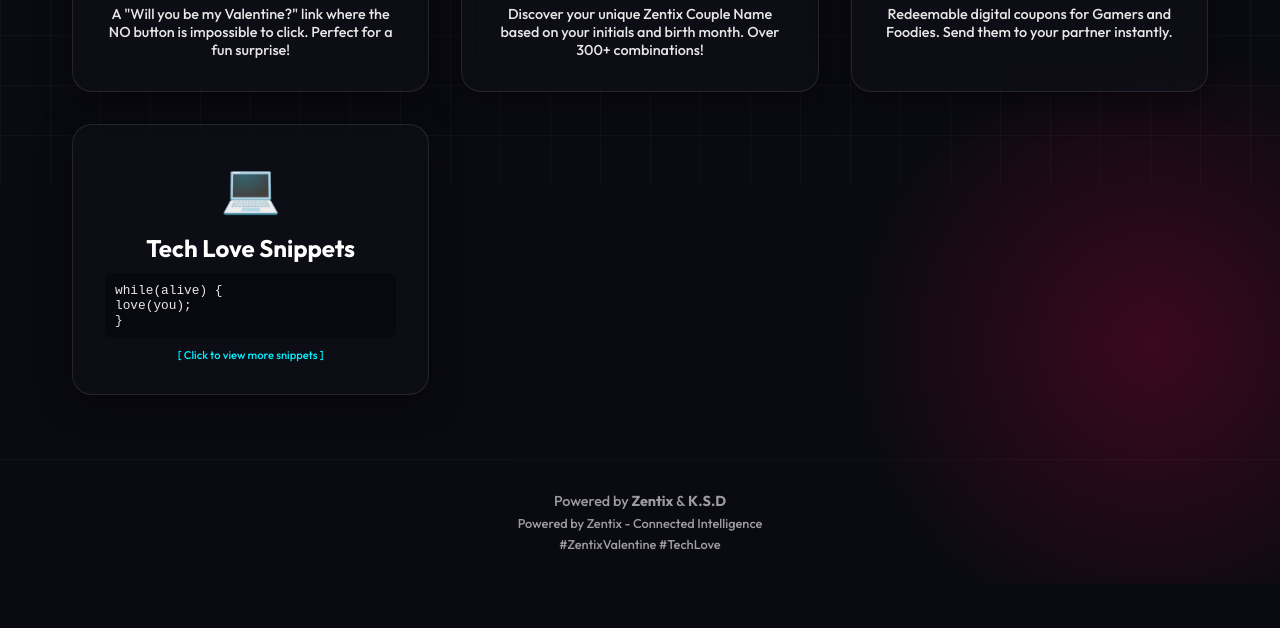
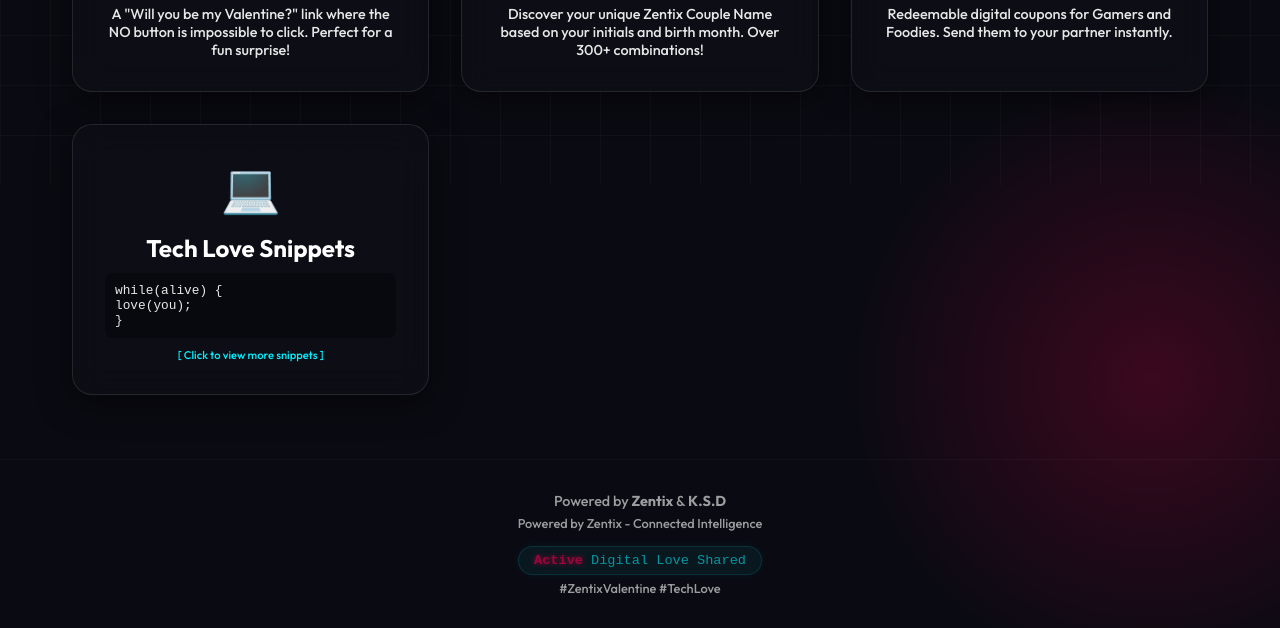
Before and after one commit to kaali-k/zentix-valentine, a plain HTML site: page index.html in a window 1280 px wide. Shown: the part 615-1243 px from the top of the page. Before the commit the page ends 1199 px from the top, so only its background shows below. Drawn offline with Linux system fonts and the light colour scheme; no server answers.

Commit message:
Final deploy: Integrated GA4 and per-page unique visitor tracking

```diff
--- /dev/null
+++ b/counter.js
@@ -0,0 +1,42 @@
+// Visitor Counter Logic for Zentix Valentine
+document.addEventListener("DOMContentLoaded", function() {
+    const counterElement = document.getElementById('visitor-count');
+    if (!counterElement) return;
+
+    // Use page-specific keys for per-page tracking
+    // We use the pathname to identify the page, stripping .html and leading slashes
+    let pageKey = window.location.pathname.split('/').pop().replace('.html', '') || 'home';
+    const namespace = "kaali-zentix-valentine";
+
+    // To ensure "one user = one count" (approximately, using localStorage)
+    const storageKey = `visited_${pageKey}`;
+    const hasVisited = localStorage.getItem(storageKey);
+
+    if (!hasVisited) {
+        // Increment and Get Count (Only if first time)
+        fetch(`https://api.counterapi.dev/v1/${namespace}/${pageKey}/up`)
+            .then(response => response.json())
+            .then(data => {
+                if (data && data.count) {
+                    counterElement.innerText = data.count.toLocaleString();
+                    localStorage.setItem(storageKey, 'true');
+                }
+            })
+            .catch(err => {
+                console.error("Counter failed:", err);
+                counterElement.innerText = "Active";
+            });
+    } else {
+        // Just Get Count without incrementing
+        fetch(`https://api.counterapi.dev/v1/${namespace}/${pageKey}`)
+            .then(response => response.json())
+            .then(data => {
+                if (data && data.count) {
+                    counterElement.innerText = data.count.toLocaleString();
+                }
+            })
+            .catch(err => {
+                counterElement.innerText = "Active";
+            });
+    }
+});
--- a/global.css
+++ b/global.css
@@ -193,7 +193,26 @@ footer {
     opacity: 0.6;
 }
 
-/* Responsive */
+/* Visitor Counter Badge */
+.visitor-counter {
+    display: inline-flex;
+    align-items: center;
+    gap: 8px;
+    background: rgba(0, 242, 255, 0.1);
+    border: 1px solid rgba(0, 242, 255, 0.2);
+    padding: 6px 15px;
+    border-radius: 20px;
+    font-size: 0.85rem;
+    color: var(--secondary);
+    margin-top: 15px;
+    font-family: var(--font-mono);
+    box-shadow: 0 0 10px rgba(0, 242, 255, 0.1);
+}
+.counter-num {
+    font-weight: bold;
+    color: var(--primary);
+    text-shadow: 0 0 5px var(--primary);
+}
 @media (max-width: 768px) {
     .hero h1 { font-size: 2.2rem; }
     nav { flex-direction: column; gap: 1rem; }
--- a/index.html
+++ b/index.html
@@ -4,6 +4,15 @@
     <meta charset="UTF-8">
     <meta name="viewport" content="width=device-width, initial-scale=1.0">
     <title>Zentix Valentine Hub | Tech Meets Love</title>
+
+    <!-- Google Analytics (GA4) -->
+    <script async src="https://www.googletagmanager.com/gtag/js?id=G-6B7G1FGC9M"></script>
+    <script>
+      window.dataLayer = window.dataLayer || [];
+      function gtag(){dataLayer.push(arguments);}
+      gtag('js', new Date());
+      gtag('config', 'G-6B7G1FGC9M');
+    </script>
 
     <link rel="preconnect" href="https://fonts.googleapis.com">
     <link rel="preconnect" href="https://fonts.gstatic.com" crossorigin>
@@ -104,8 +113,14 @@
     <footer>
         <p>Powered by <strong><a href="https://web.facebook.com/profile.php?id=61584803565063" target="_blank" style="color: inherit; text-decoration: none;">Zentix</a></strong> & <strong><a href="https://kaali-k.github.io/kalanasahan-portfolio/" target="_blank" style="color: inherit; text-decoration: none;">K.S.D</a></strong></p>
         <p style="font-size: 0.8rem; margin-top: 5px;">Powered by Zentix - Connected Intelligence</p>
+
+        <div class="visitor-counter">
+            <span id="visitor-count" class="counter-num">...</span> Digital Love Shared
+        </div>
+
         <p style="font-size: 0.8rem; margin-top: 5px;">#ZentixValentine #TechLove</p>
     </footer>
 
+    <script src="counter.js"></script>
 </body>
 </html>
```
Also changed, not shown: ask.html (+15 -0 lines), coupons.html (+15 -0 lines), names.html (+15 -0 lines), snippets.html (+15 -0 lines).
